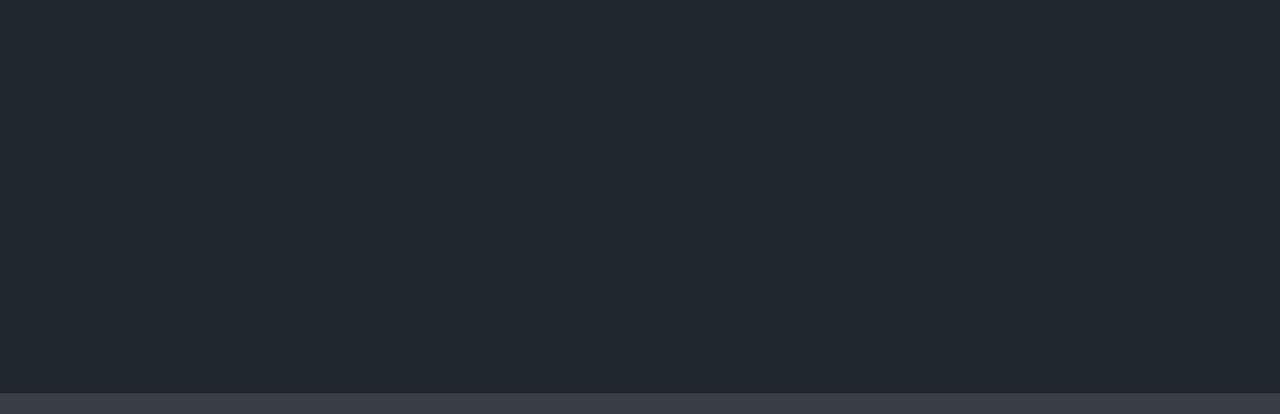
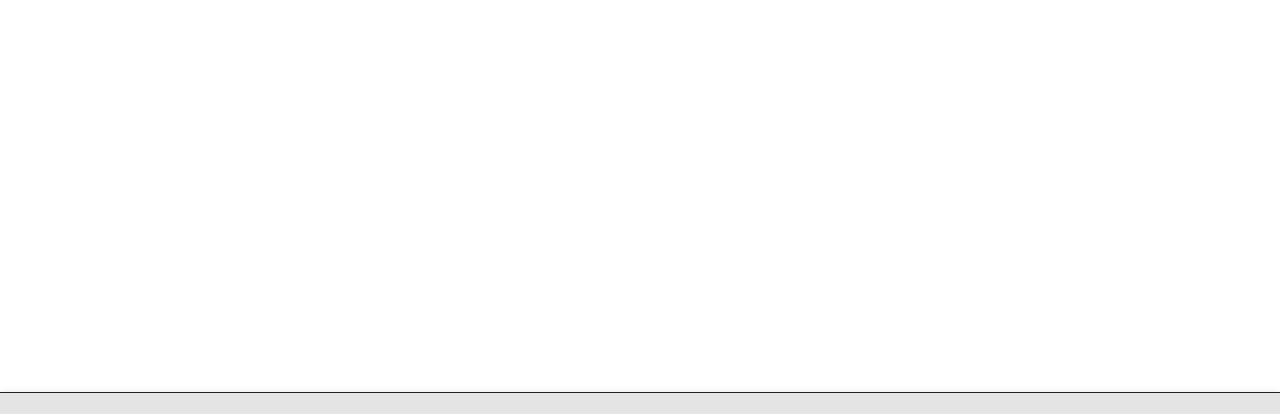
Before and after one commit to tuychin/honeybadgersbjj, a Gatsby site: page /about in a window 1280 px wide. Shown: the part 256-670 px from the top of the page. Built offline with nearby package versions, Linux system fonts and the light colour scheme; Gatsby itself is replaced by a stand-in of ours; some packages are replaced by stand-ins of ours.

Commit message:
update: Параметры

```diff
--- a/src/markdown/params/theme.md
+++ b/src/markdown/params/theme.md
@@ -1,8 +1,8 @@
 ---
 id: theme
 colors:
-  bgColor: "#222831"
-  mainColor: "#393e46"
-  accentuatingColor: "#00adb5"
-  textColor: "#eeeeee"
+  bgColor: "#ffffff"
+  mainColor: "#e4e4e4"
+  accentuatingColor: "#414141"
+  textColor: "#414141"
 ---
```
